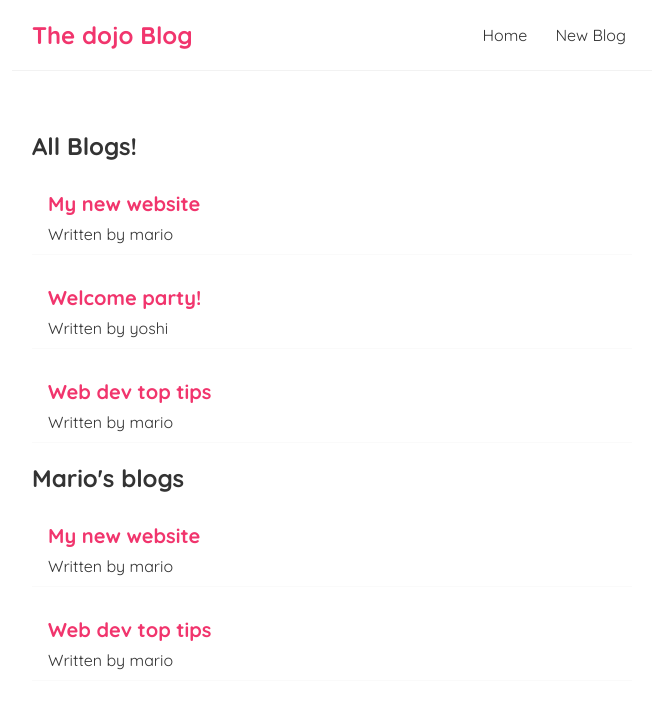
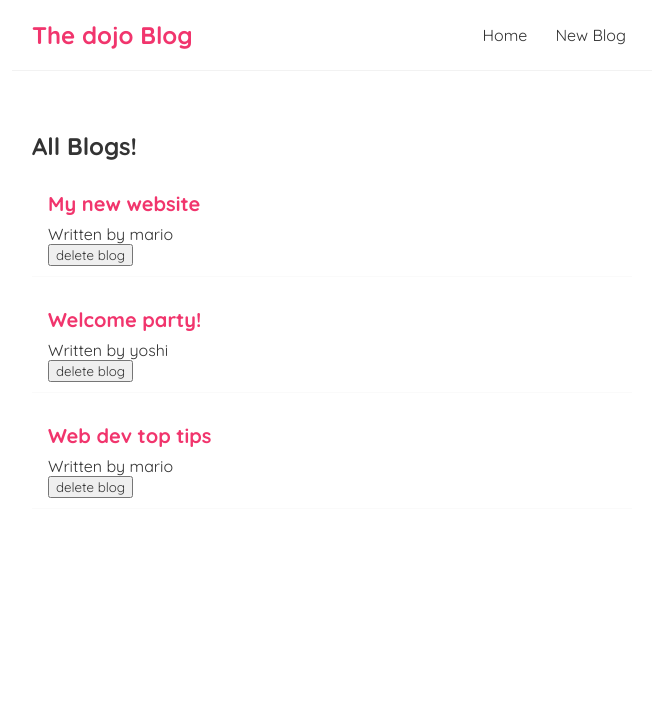
Before and after one commit to PedroPiveta/reactLearning, a React (Create React App) app: page / in a window 1280 px wide. Shown: the top 708 px of the page, without its empty margins (308-964 px from the left). Built offline with nearby package versions, Linux system fonts and the light colour scheme.

Commit message:
functions as props

```diff
--- a/src/BlogList.js
+++ b/src/BlogList.js
@@ -1,7 +1,4 @@
-const BlogList = ({ blogs, title }) => {
-    // const blogs = props.blogs;
-    // const title = props.title;
-
+const BlogList = ({ blogs, title, handleDelete }) => {
     return (
         <div className="blog-list">
             <h2>{ title }</h2>
@@ -9,6 +6,7 @@
                 <div className="blog-preview" key={blog.id}>
                     <h2>{blog.title}</h2>
                     <p>Written by {blog.author}</p>
+                    <button onClick={() => handleDelete(blog.id)}>delete blog</button>
                 </div>
             ))}
         </div>
--- a/src/Home.js
+++ b/src/Home.js
@@ -8,10 +8,15 @@
         { title: 'Web dev top tips', body: 'lorem ipsum...', author: 'mario', id: 3 },
     ]);
 
+    const handleDelete = (id) => {
+        const newBlogs = blogs.filter((blog) => blog.id !== id);
+        setBlogs(newBlogs);
+    }
+
     return (
         <div className="home">
-            <BlogList blogs={blogs} title="All Blogs!" />
-            <BlogList blogs={blogs.filter((blog) => blog.author === 'mario')} title="Mario's blogs" />
+            <BlogList blogs={blogs} title="All Blogs!" handleDelete={handleDelete}/>
+            {/* <BlogList blogs={blogs.filter((blog) => blog.author === 'mario')} title="Mario's blogs" /> */}
         </div>
     );
 }
```
